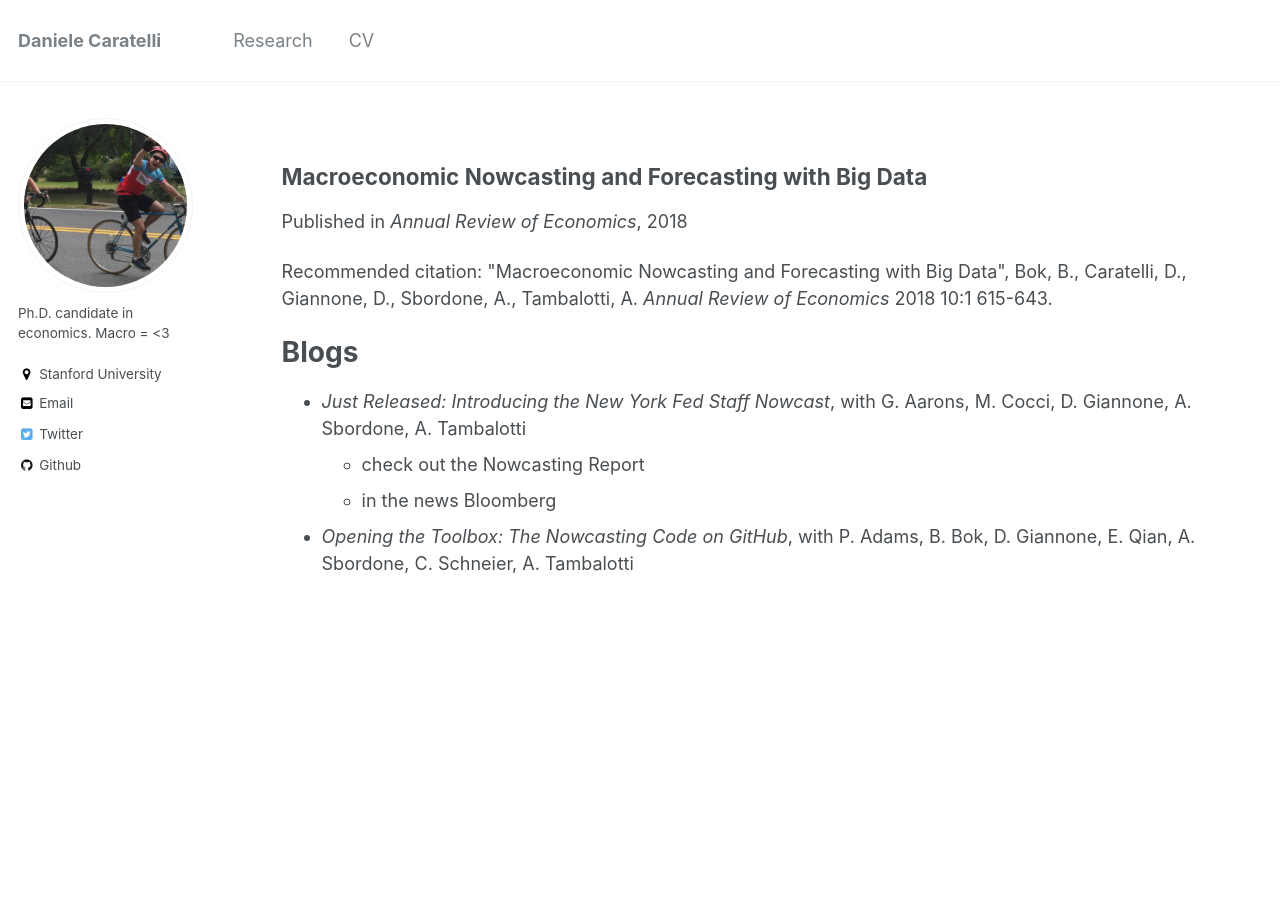
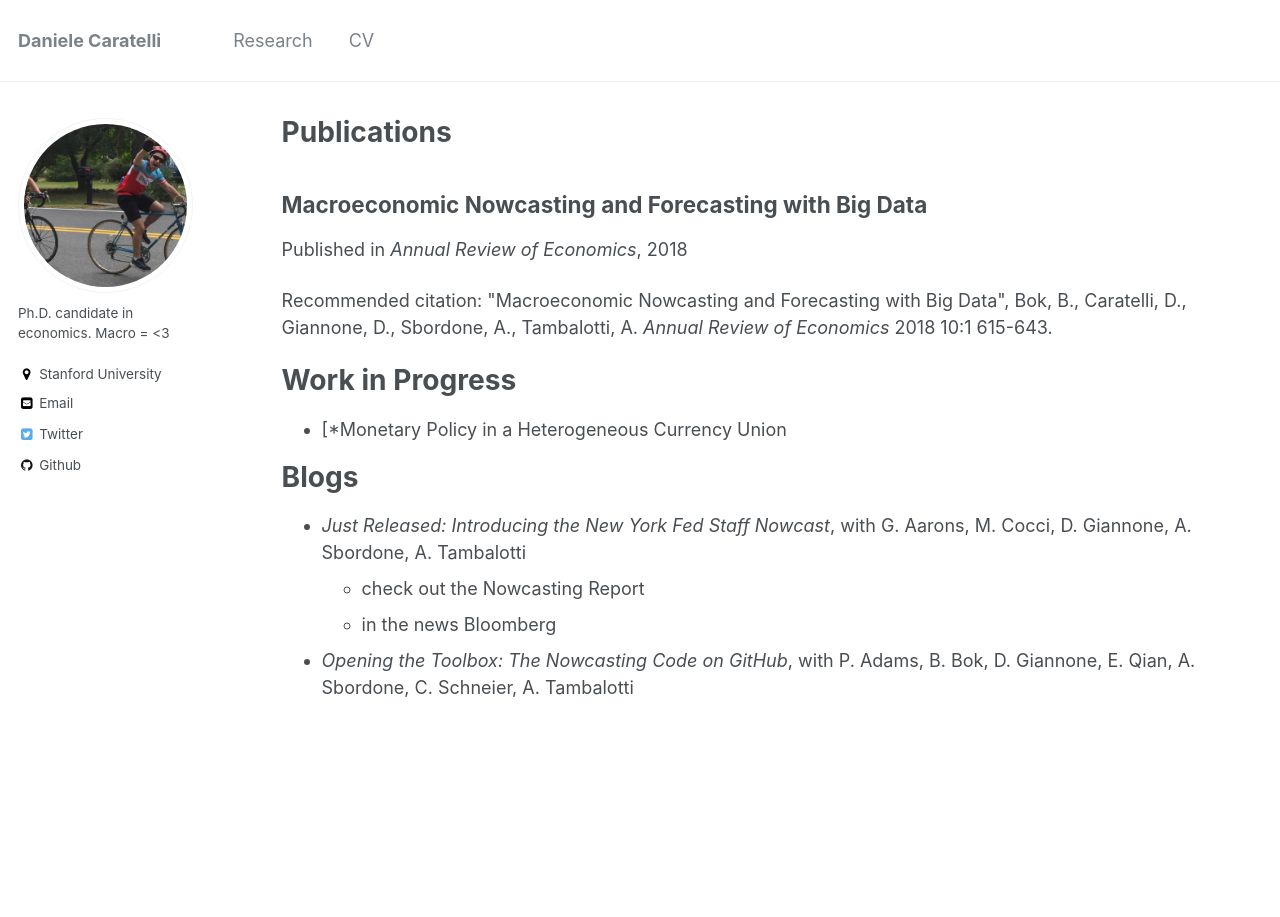
Before and after one commit to danicaratelli/danicaratelli.github.io, a Jekyll site: the page built from _pages/research.md, in a window 1280 px wide. Built offline with Jekyll 4.4.1, drawn with Linux system fonts in a browser that asks for light colours.

Commit message:
included work in progress

```diff
--- a/_pages/research.md
+++ b/_pages/research.md
@@ -1,6 +1,6 @@
 ---
 layout: archive
-title: ""
+title: "Publications"
 permalink: /research/
 author_profile: true
 ---
@@ -29,6 +29,11 @@ author_profile: true
 {% endfor %}
 
 
+Work in Progress
+======
+* [*Monetary Policy in a Heterogeneous Currency Union
+
+
 Blogs
 ======
 * [*Just Released: Introducing the New York Fed Staff Nowcast*](http://libertystreeteconomics.newyorkfed.org/2016/04/just-released-introducing-the-frbny-nowcast.html), with G. Aarons, M. Cocci, D. Giannone, A. Sbordone, A. Tambalotti
```
